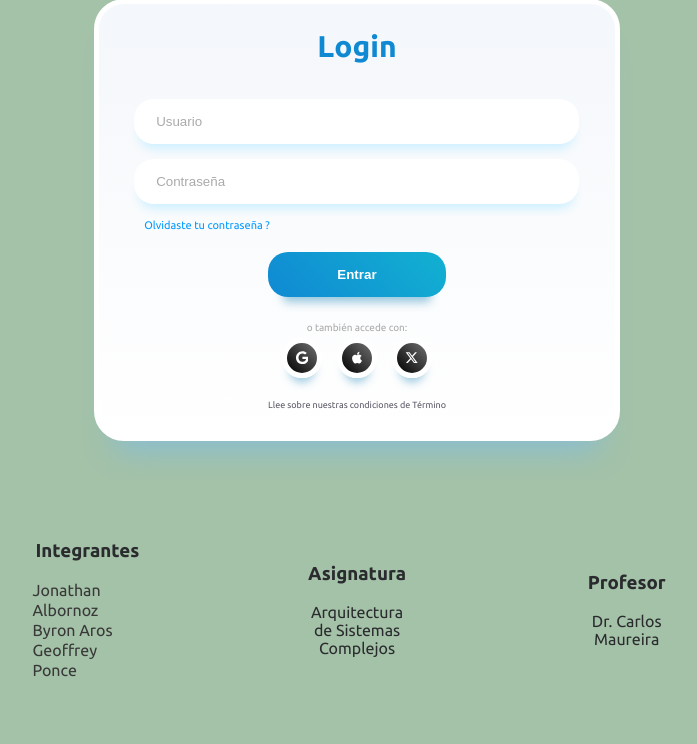
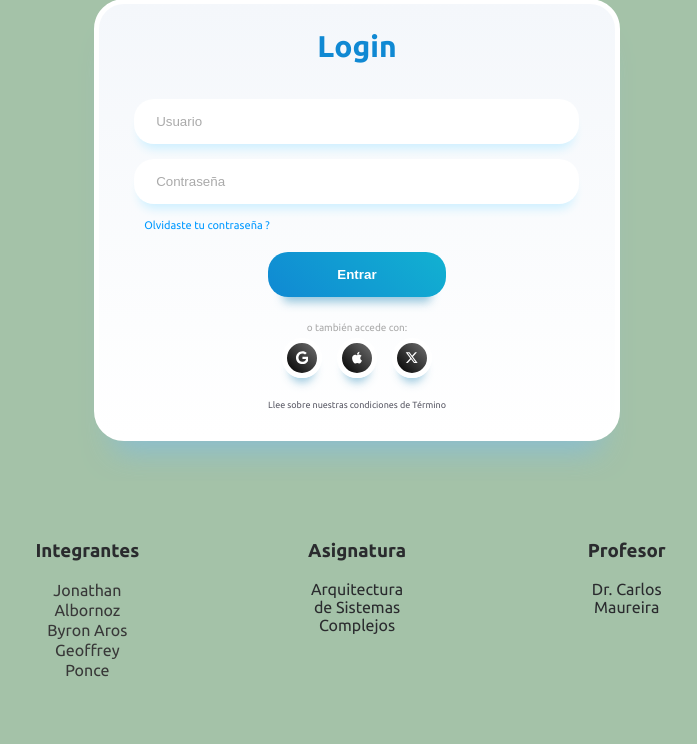
Before and after one commit to BetoFlint/liquiApp, a Django app: page / in a window 1280 px wide. Shown: the part 235-979 px from the top of the page, without its empty margins (283-980 px from the left). Run offline with Django 5.2, Linux system fonts and the light colour scheme.

Commit message:
mejora del footer

```diff
--- a/liquiApp/main/static/estilos.css
+++ b/liquiApp/main/static/estilos.css
@@ -51,6 +51,7 @@ footer {
   display: flex;
   flex-direction: row; /* Alinea los elementos hijos verticalmente */
   justify-content: center; /* Centra los elementos hijos verticalmente */
+  align-items: baseline;
 }
 footer .footer-section {
   flex: 1; /* Hace que cada sección ocupe un espacio igual */
@@ -338,3 +339,7 @@ a.link-autor{
   align-items: center;
   margin-bottom: -5px
 }
+
+footer a:hover {
+    color: #347474;
+}
--- a/liquiApp/main/templates/generic/footer.html
+++ b/liquiApp/main/templates/generic/footer.html
@@ -8,7 +8,7 @@
   <footer>
     <div class="footer-section">
       <h3>Integrantes</h3>
-      <p style="text-align: left">
+      <p>
         <a href="https://www.linkedin.com/in/jonathan-albornoz-rom%C3%A1n-b300899a/" class="link-autor" target="_blank">Jonathan Albornoz</a><br />
         <a href="https://www.linkedin.com/in/byron-aros/" class="link-autor" target="_blank">Byron Aros</a><br />
         <a href="https://www.linkedin.com/in/geoffrey-ponce-21609824/" class="link-autor" target="_blank">Geoffrey Ponce</a>
```
